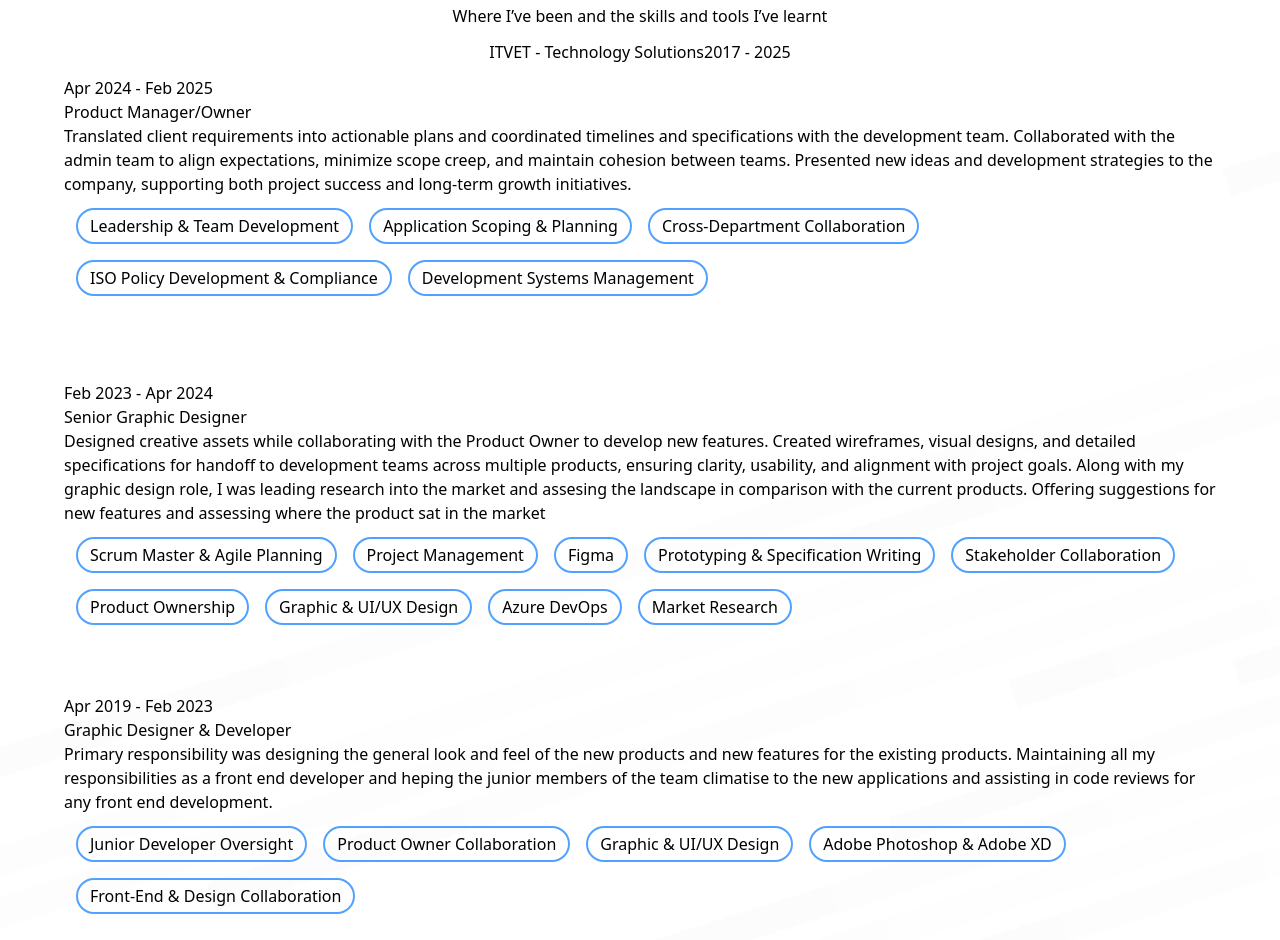
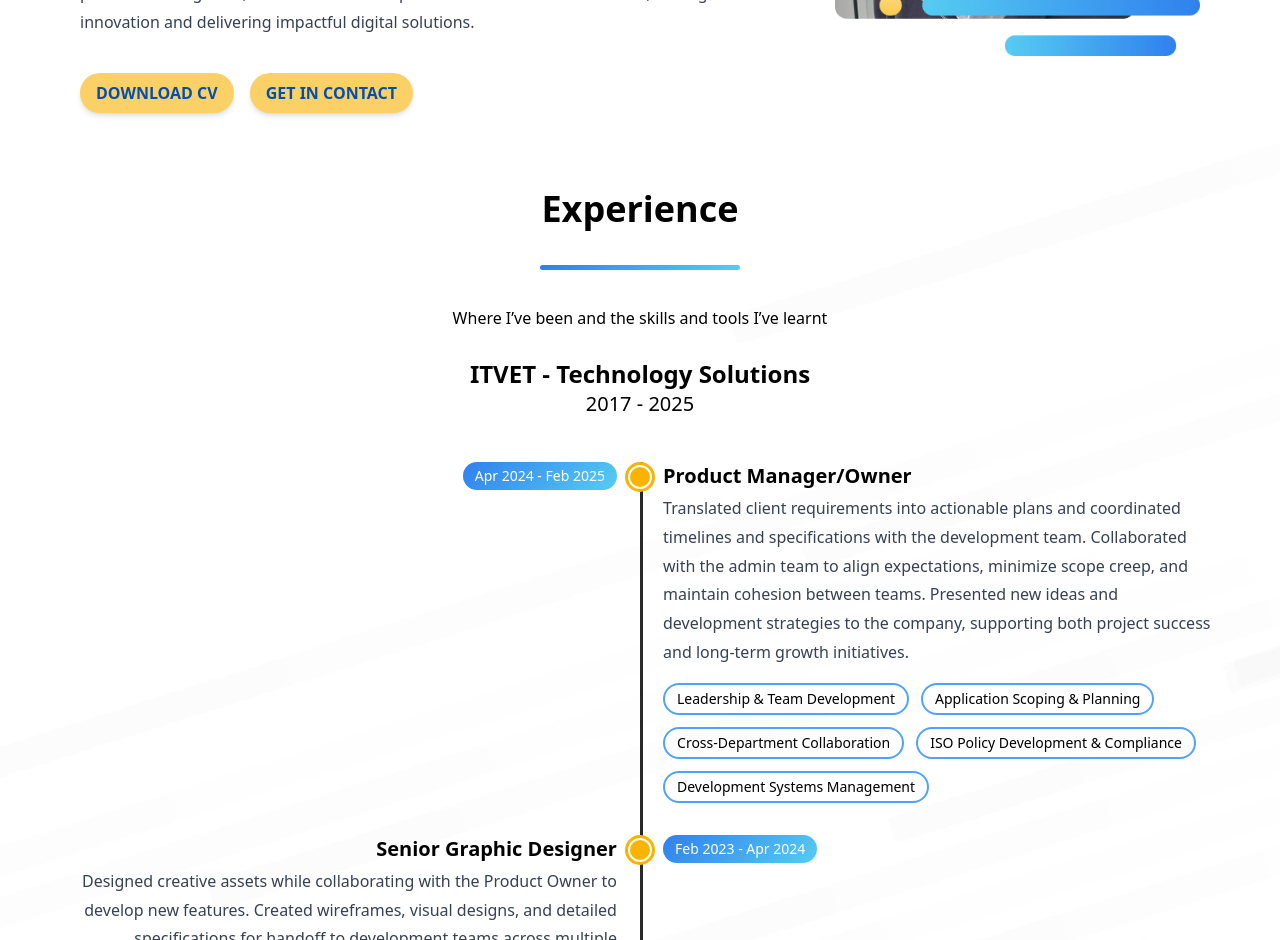
Before and after one commit to JD2410/portfolio, a React (Vite) app: page / in a window 1280 px wide. Shown: the part 1860-2800 px from the top of the page. Built offline with nearby package versions, Linux system fonts and the light colour scheme.

Commit message:
experincebase styling for skills, about and experience

```diff
--- a/src/components/about/about.jsx
+++ b/src/components/about/about.jsx
@@ -5,8 +5,9 @@
         <section className="flex flex-col items-center">
             <div className="max-w-6xl p-4 grid grid-cols-12 gap-4 sm:h-[50vh] md:h-[32rem] content-center">
                 <div className="col-span-7 self-center">
-                    <h1>About Me</h1>
-                    <p className="pb-3">I’m a highly adaptable product owner with a strong background in front-end development, design, and product management. Having led cross-functional teams and worked hands-on in UI/UX and development, I bridge the gap between technical execution and strategic decision-making. I excel at aligning business objectives with user needs, ensuring products deliver real value through a combination of stakeholder collaboration and data-driven decisions. With strong communication and problem-solving skills, I thrive in both independent and team environments, driving innovation and delivering impactful digital solutions.</p>
+                    <h1 className="text-left text-4xl font-bold">About Me</h1>
+                    <hr className="hr-underline mt-5 mb-5 rounded-sm" />
+                    <p className="pb-3 leading-[1.8rem] text-gray-700">I’m a highly adaptable product owner with a strong background in front-end development, design, and product management. Having led cross-functional teams and worked hands-on in UI/UX and development, I bridge the gap between technical execution and strategic decision-making. I excel at aligning business objectives with user needs, ensuring products deliver real value through a combination of stakeholder collaboration and data-driven decisions. With strong communication and problem-solving skills, I thrive in both independent and team environments, driving innovation and delivering impactful digital solutions.</p>
                     <ActionButtons />
                 </div>
                 <div className="col-span-5">
--- a/src/components/action/action.jsx
+++ b/src/components/action/action.jsx
@@ -1,8 +1,8 @@
 const ActionButtons = () => {
     return(
         <div className="flex space-x-4 pt-6">
-        <a href="#" className="btn bg-[#FBD167] hover:bg-yellow-300 text-[#004FB2] font-bold py-2 px-4 rounded-3xl transition-colors duration-200">Get in Contact</a>
-        <a href="#" className="btn bg-[#FBD167] hover:bg-yellow-300 text-[#004FB2] font-bold py-2 px-4 rounded-3xl transition-colors duration-200" download>Download CV</a>
+            <a href="#" className="btn bg-[#FBD167] hover:bg-yellow-300 text-[#004FB2] font-bold py-2 px-4 rounded-3xl transition-colors duration-200 shadow-md uppercase" download>Download CV</a>
+            <a href="#" className="btn bg-[#FBD167] hover:bg-yellow-300 text-[#004FB2] font-bold py-2 px-4 rounded-3xl transition-colors duration-200 shadow-md uppercase">Get in Contact</a>
         </div>
     )
 }
--- /dev/null
+++ b/src/components/experience/experience.css
@@ -0,0 +1,34 @@
+.timeline-indi {
+    border-radius: 50%;
+    height: 30px;
+    width: 30px;
+    display: block;
+    border: 3px solid #F9B300;
+    background-color: #fff;
+    position: absolute;
+    left: calc(50% - 15px);
+    top: 0;
+    z-index: 5;
+}
+.timeline-indi:before {
+    left: calc(50% - 10px);
+    top: calc(50% - 10px);
+    width: 20px;
+    height: 20px;
+    display: block;
+    content: "";
+    background-color: #F9B300;
+    border-radius: 50%;
+    position: absolute;
+}
+.experience-list:after {
+    content: "";
+    width: 3px;
+    background-color: rgb(41, 41, 41);
+    height: 100%;
+    position: absolute;
+    left: 50%;
+    top: 0;
+    display: block;
+    z-index: 0;
+}
--- a/src/components/experience/experience.jsx
+++ b/src/components/experience/experience.jsx
@@ -1,86 +1,102 @@
+import './experience.css';
 const Experience = () => {
     return (
         <>
         <section className="p-4 flex flex-col gap-3 items-center">
-            <h1 className="text-center">Experience</h1>
-            <p className="text-center">Where I’ve been and the skills and tools I’ve learnt</p>
-            <h2>ITVET - Technology Solutions<span>2017 - 2025</span></h2>
-            <article className="pb-8 max-w-6xl">
-                <div>Apr 2024 - Feb 2025</div>
-                <h3>Product Manager/Owner</h3>
-                <p>Translated client requirements into actionable plans and coordinated timelines and specifications with the development team. Collaborated with the admin team to align expectations, minimize scope creep, and maintain cohesion between teams. Presented new ideas and development strategies to the company, supporting both project success and long-term growth initiatives.</p>
-                <ul className="flex flex-wrap gap-4 p-3 text-center">
-                    <li className="border-blue-400 border-2 pt-1 pb-1 pl-3 pr-3 rounded-3xl">Leadership & Team Development</li>
-                    <li className="border-blue-400 border-2 pt-1 pb-1 pl-3 pr-3 rounded-3xl">Application Scoping & Planning</li>
-                    <li className="border-blue-400 border-2 pt-1 pb-1 pl-3 pr-3 rounded-3xl">Cross-Department Collaboration</li>
-                    <li className="border-blue-400 border-2 pt-1 pb-1 pl-3 pr-3 rounded-3xl">ISO Policy Development & Compliance</li>
-                    <li className="border-blue-400 border-2 pt-1 pb-1 pl-3 pr-3 rounded-3xl">Development Systems Management</li>
+            <h1 className="text-center text-4xl font-bold">Experience</h1>
+            <hr className="hr-underline mt-6 mb-6 min-w-[200px] rounded-sm" />
+            <p className="text-center mb-4">Where I’ve been and the skills and tools I’ve learnt</p>
+            <h2 className="text-center text-2xl font-bold mb-8">ITVET - Technology Solutions<span className="block font-normal text-xl text-center">2017 - 2025</span></h2>
+            <div className="max-w-6xl experience-list relative">
+                <article className="pb-8 md:pl-[52%] relative">
+                    <div className="absolute text-right w-[48%] left-0">
+                        <p className="blue-gradient text-white pt-1 pr-3 pb-1 pl-3 inline-block rounded-2xl text-sm">Apr 2024 - Feb 2025</p>
+                    </div>
+                    <div className="timeline-indi"></div>
+                    <h3 className="text-xl font-bold mb-1">Product Manager/Owner</h3>
+                    <p className="pb-4 leading-[1.8rem] text-gray-700">Translated client requirements into actionable plans and coordinated timelines and specifications with the development team. Collaborated with the admin team to align expectations, minimize scope creep, and maintain cohesion between teams. Presented new ideas and development strategies to the company, supporting both project success and long-term growth initiatives.</p>
+                    <ul className="flex flex-wrap gap-3 text-center">
+                        <li className="border-blue-400 border-2 pt-1 pb-1 pl-3 pr-3 rounded-3xl text-sm">Leadership & Team Development</li>
+                        <li className="border-blue-400 border-2 pt-1 pb-1 pl-3 pr-3 rounded-3xl text-sm">Application Scoping & Planning</li>
+                        <li className="border-blue-400 border-2 pt-1 pb-1 pl-3 pr-3 rounded-3xl text-sm">Cross-Department Collaboration</li>
+                        <li className="border-blue-400 border-2 pt-1 pb-1 pl-3 pr-3 rounded-3xl text-sm">ISO Policy Development & Compliance</li>
+                        <li className="border-blue-400 border-2 pt-1 pb-1 pl-3 pr-3 rounded-3xl text-sm">Development Systems Management</li>
                     </ul>
                 </article>
-            <hr />
-            <article className="pb-4 pt-4 max-w-6xl">
-                <div>Feb 2023 - Apr 2024</div>
-                <h3>Senior Graphic Designer</h3>
-                <p>Designed creative assets while collaborating with the Product Owner to develop new features. Created wireframes, visual designs, and detailed specifications for handoff to development teams across multiple products, ensuring clarity, usability, and alignment with project goals. Along with my graphic design role, I was leading research into the market and assesing the landscape in comparison with the current products. Offering suggestions for new features and assessing where the product sat in the market</p>
-                <ul className="flex flex-wrap gap-4 p-3 text-center">
-                    <li className="border-blue-400 border-2 pt-1 pb-1 pl-3 pr-3 rounded-3xl">Scrum Master & Agile Planning</li>
-                    <li className="border-blue-400 border-2 pt-1 pb-1 pl-3 pr-3 rounded-3xl">Project Management</li>
-                    <li className="border-blue-400 border-2 pt-1 pb-1 pl-3 pr-3 rounded-3xl">Figma</li>
-                    <li className="border-blue-400 border-2 pt-1 pb-1 pl-3 pr-3 rounded-3xl">Prototyping & Specification Writing</li>
-                    <li className="border-blue-400 border-2 pt-1 pb-1 pl-3 pr-3 rounded-3xl">Stakeholder Collaboration</li>
-                    <li className="border-blue-400 border-2 pt-1 pb-1 pl-3 pr-3 rounded-3xl">Product Ownership</li>
-                    <li className="border-blue-400 border-2 pt-1 pb-1 pl-3 pr-3 rounded-3xl">Graphic & UI/UX Design</li>
-                    <li className="border-blue-400 border-2 pt-1 pb-1 pl-3 pr-3 rounded-3xl">Azure DevOps</li>
-                    <li className="border-blue-400 border-2 pt-1 pb-1 pl-3 pr-3 rounded-3xl">Market Research</li>
+                <article className="pb-8 md:pr-[52%] relative">
+                    <div className="absolute text-left w-[48%] right-0 ">
+                        <p className="blue-gradient text-white pt-1 pr-3 pb-1 pl-3 inline-block rounded-2xl text-sm">Feb 2023 - Apr 2024</p>
+                    </div>
+                    <div className="timeline-indi"></div>
+                    <h3 className="text-xl font-bold mb-1 text-right">Senior Graphic Designer</h3>
+                    <p className="pb-4 leading-[1.8rem] text-gray-700 text-right">Designed creative assets while collaborating with the Product Owner to develop new features. Created wireframes, visual designs, and detailed specifications for handoff to development teams across multiple products, ensuring clarity, usability, and alignment with project goals. Along with my graphic design role, I was leading research into the market and assesing the landscape in comparison with the current products. Offering suggestions for new features and assessing where the product sat in the market</p>
+                    <ul className="flex flex-wrap gap-3 text-center justify-end">
+                        <li className="border-blue-400 border-2 pt-1 pb-1 pl-3 pr-3 rounded-3xl text-sm">Scrum Master & Agile Planning</li>
+                        <li className="border-blue-400 border-2 pt-1 pb-1 pl-3 pr-3 rounded-3xl text-sm">Project Management</li>
+                        <li className="border-blue-400 border-2 pt-1 pb-1 pl-3 pr-3 rounded-3xl text-sm">Figma</li>
+                        <li className="border-blue-400 border-2 pt-1 pb-1 pl-3 pr-3 rounded-3xl text-sm">Prototyping & Specification Writing</li>
+                        <li className="border-blue-400 border-2 pt-1 pb-1 pl-3 pr-3 rounded-3xl text-sm">Stakeholder Collaboration</li>
+                        <li className="border-blue-400 border-2 pt-1 pb-1 pl-3 pr-3 rounded-3xl text-sm">Product Ownership</li>
+                        <li className="border-blue-400 border-2 pt-1 pb-1 pl-3 pr-3 rounded-3xl text-sm">Graphic & UI/UX Design</li>
+                        <li className="border-blue-400 border-2 pt-1 pb-1 pl-3 pr-3 rounded-3xl text-sm">Azure DevOps</li>
+                        <li className="border-blue-400 border-2 pt-1 pb-1 pl-3 pr-3 rounded-3xl text-sm">Market Research</li>
                     </ul>
                 </article>
-            <hr />
-            <article className="pb-4 pt-4 max-w-6xl">
-                <div>Apr 2019 - Feb 2023</div>
-                <h3>Graphic Designer & Developer</h3>
-                <p>Primary responsibility was designing the general look and feel of the new products and new features for the existing products. Maintaining all my responsibilities as a front end developer and heping the junior members of the team climatise to the new applications and assisting in code reviews for any front end development. </p>
-                <ul className="flex flex-wrap gap-4 p-3 text-center">
-                    <li className="border-blue-400 border-2 pt-1 pb-1 pl-3 pr-3 rounded-3xl">Junior Developer Oversight</li>
-                    <li className="border-blue-400 border-2 pt-1 pb-1 pl-3 pr-3 rounded-3xl">Product Owner Collaboration</li>
-                    <li className="border-blue-400 border-2 pt-1 pb-1 pl-3 pr-3 rounded-3xl">Graphic & UI/UX Design</li>
-                    <li className="border-blue-400 border-2 pt-1 pb-1 pl-3 pr-3 rounded-3xl">Adobe Photoshop & Adobe XD</li>
-                    <li className="border-blue-400 border-2 pt-1 pb-1 pl-3 pr-3 rounded-3xl">Front-End & Design Collaboration</li>
+                <article className="pb-8 md:pl-[52%] relative">
+                    <div className="absolute text-right w-[48%] left-0">
+                        <p className="blue-gradient text-white pt-1 pr-3 pb-1 pl-3 inline-block rounded-2xl text-sm">Apr 2019 - Feb 2023</p>
+                    </div>
+                    <div className="timeline-indi"></div>
+                    <h3 className="text-xl font-bold mb-1">Graphic Designer & Developer</h3>
+                    <p className="pb-4 leading-[1.8rem] text-gray-700">Primary responsibility was designing the general look and feel of the new products and new features for the existing products. Maintaining all my responsibilities as a front end developer and heping the junior members of the team climatise to the new applications and assisting in code reviews for any front end development. </p>
+                    <ul className="flex flex-wrap gap-3 text-center">
+                        <li className="border-blue-400 border-2 pt-1 pb-1 pl-3 pr-3 rounded-3xl text-sm">Junior Developer Oversight</li>
+                        <li className="border-blue-400 border-2 pt-1 pb-1 pl-3 pr-3 rounded-3xl text-sm">Product Owner Collaboration</li>
+                        <li className="border-blue-400 border-2 pt-1 pb-1 pl-3 pr-3 rounded-3xl text-sm">Graphic & UI/UX Design</li>
+                        <li className="border-blue-400 border-2 pt-1 pb-1 pl-3 pr-3 rounded-3xl text-sm">Adobe Photoshop & Adobe XD</li>
+                        <li className="border-blue-400 border-2 pt-1 pb-1 pl-3 pr-3 rounded-3xl text-sm">Front-End & Design Collaboration</li>
                     </ul>
                 </article>
-            <hr />
-            <article className="pb-4 pt-4 max-w-6xl">
-                <div>Sep 2017 - Apr 2019</div>
-                <h3>Front End Developer</h3>
-                <p>Responsible for managing and developing marketing websites both in Wordpress and MVC application. Implementing new features within the application implementing new libraries and business logic. Using a bespoke internal ticketing system to manage my time kept all tasks on schedule. Implementing bespoke website designs for clients' marketing based on an existing bespoke CMS system.</p>
-                <ul className="flex flex-wrap gap-4 p-3 text-center">
-                    <li className="border-blue-400 border-2 pt-1 pb-1 pl-3 pr-3 rounded-3xl">Time Management</li>
-                    <li className="border-blue-400 border-2 pt-1 pb-1 pl-3 pr-3 rounded-3xl">HTML</li>
-                    <li className="border-blue-400 border-2 pt-1 pb-1 pl-3 pr-3 rounded-3xl">CSS</li>
-                    <li className="border-blue-400 border-2 pt-1 pb-1 pl-3 pr-3 rounded-3xl">JavaScript</li>
-                    <li className="border-blue-400 border-2 pt-1 pb-1 pl-3 pr-3 rounded-3xl">jQuery</li>
-                    <li className="border-blue-400 border-2 pt-1 pb-1 pl-3 pr-3 rounded-3xl">MVC Frameworks</li>
-                    <li className="border-blue-400 border-2 pt-1 pb-1 pl-3 pr-3 rounded-3xl">WordPress Plugin Development</li>
-                    <li className="border-blue-400 border-2 pt-1 pb-1 pl-3 pr-3 rounded-3xl">WordPress Theme Management</li>
-                    <li className="border-blue-400 border-2 pt-1 pb-1 pl-3 pr-3 rounded-3xl">Designer & Developer Collaboration</li>
-                    <li className="border-blue-400 border-2 pt-1 pb-1 pl-3 pr-3 rounded-3xl">Translating Client Designs</li>
+                <article className="pb-8 md:pr-[52%] relative">
+                    <div className="absolute text-left w-[48%] right-0 ">
+                        <p className="blue-gradient text-white pt-1 pr-3 pb-1 pl-3 inline-block rounded-2xl text-sm">Sep 2017 - Apr 2019</p>
+                    </div>
+                    <div className="timeline-indi"></div>
+                    <h3 className="text-xl font-bold mb-1 text-right">Front End Developer</h3>
+                    <p className="pb-4 leading-[1.8rem] text-gray-700 text-right">Responsible for managing and developing marketing websites both in Wordpress and MVC application. Implementing new features within the application implementing new libraries and business logic. Using a bespoke internal ticketing system to manage my time kept all tasks on schedule. Implementing bespoke website designs for clients' marketing based on an existing bespoke CMS system.</p>
+                    <ul className="flex flex-wrap gap-3 text-center justify-end">
+                        <li className="border-blue-400 border-2 pt-1 pb-1 pl-3 pr-3 rounded-3xl text-sm">Time Management</li>
+                        <li className="border-blue-400 border-2 pt-1 pb-1 pl-3 pr-3 rounded-3xl text-sm">HTML</li>
+                        <li className="border-blue-400 border-2 pt-1 pb-1 pl-3 pr-3 rounded-3xl text-sm">CSS</li>
+                        <li className="border-blue-400 border-2 pt-1 pb-1 pl-3 pr-3 rounded-3xl text-sm">JavaScript</li>
+                        <li className="border-blue-400 border-2 pt-1 pb-1 pl-3 pr-3 rounded-3xl text-sm">jQuery</li>
+                        <li className="border-blue-400 border-2 pt-1 pb-1 pl-3 pr-3 rounded-3xl text-sm">MVC Frameworks</li>
+                        <li className="border-blue-400 border-2 pt-1 pb-1 pl-3 pr-3 rounded-3xl text-sm">WordPress Plugin Development</li>
+                        <li className="border-blue-400 border-2 pt-1 pb-1 pl-3 pr-3 rounded-3xl text-sm">WordPress Theme Management</li>
+                        <li className="border-blue-400 border-2 pt-1 pb-1 pl-3 pr-3 rounded-3xl text-sm">Designer & Developer Collaboration</li>
+                        <li className="border-blue-400 border-2 pt-1 pb-1 pl-3 pr-3 rounded-3xl text-sm">Translating Client Designs</li>
                     </ul>
             </article>
-            <h2 className="text-center">Horizonhobby UK<span>2006 - 2017</span></h2>
-            <article className="pb-4 pt-4 max-w-6xl">
-                <div>Sep 2017 - Apr 2019</div>
-                <h3>Web Developer / Videographer / Content Administrator</h3>
-                <p>Responsible for various tasks but focused primarily on web development of the B2C website and content administration of the B2B website. Producing promotional videos for web, YouTube and in-store marketing. My resposibilities included: researching and implementing any and all digital media initiatives.</p>
-                <ul className="flex flex-wrap gap-4 p-3 text-center">
-                    <li className="border-blue-400 border-2 pt-1 pb-1 pl-3 pr-3 rounded-3xl">Website Usability, SEO & Browser Compatibility</li>
-                    <li className="border-blue-400 border-2 pt-1 pb-1 pl-3 pr-3 rounded-3xl">Site Testing, Debugging & Error Resolution</li>
-                    <li className="border-blue-400 border-2 pt-1 pb-1 pl-3 pr-3 rounded-3xl">Front-End Development (HTML, CSS, JavaScript)</li>
-                    <li className="border-blue-400 border-2 pt-1 pb-1 pl-3 pr-3 rounded-3xl">Social Media Management</li>
-                    <li className="border-blue-400 border-2 pt-1 pb-1 pl-3 pr-3 rounded-3xl">Image Processing</li>
-                    <li className="border-blue-400 border-2 pt-1 pb-1 pl-3 pr-3 rounded-3xl">Translating Designs to Websites</li>
-                    <li className="border-blue-400 border-2 pt-1 pb-1 pl-3 pr-3 rounded-3xl">Print Layout and Design</li>
-                    <li className="border-blue-400 border-2 pt-1 pb-1 pl-3 pr-3 rounded-3xl">Email Campaign Management (Mailchimp)</li>
-                    <li className="border-blue-400 border-2 pt-1 pb-1 pl-3 pr-3 rounded-3xl">Film Editing</li>
-                    <li className="border-blue-400 border-2 pt-1 pb-1 pl-3 pr-3 rounded-3xl">B2B Content Administration</li>
+            <div className='relative'>
+                <div className="timeline-indi"></div>
+            </div>
+            </div>
+            <h2 className="text-center text-2xl font-bold mt-8">Horizon Hobby UK<span className="block font-normal text-xl text-center">2006 - 2017</span></h2>
+            <article className="pb-4 max-w-6xl text-center w-3xl">
+                <div className="blue-gradient text-white pt-1 pr-3 pb-1 pl-3 rounded-2xl text-sm mb-8 inline-block">Sep 2017 - Apr 2019</div>
+                <h3 className="text-xl font-bold mb-1">Web Developer / Videographer / Content Administrator</h3>
+                <p className='pb-4 leading-[1.8rem] text-gray-700'>Responsible for various tasks but focused primarily on web development of the B2C website and content administration of the B2B website. Producing promotional videos for web, YouTube and in-store marketing. My resposibilities included: researching and implementing any and all digital media initiatives.</p>
+                <ul className="flex flex-wrap gap-3 justify-center">
+                    <li className="border-blue-400 border-2 pt-1 pb-1 pl-3 pr-3 rounded-3xl text-sm">Website Usability, SEO & Browser Compatibility</li>
+                    <li className="border-blue-400 border-2 pt-1 pb-1 pl-3 pr-3 rounded-3xl text-sm">Site Testing, Debugging & Error Resolution</li>
+                    <li className="border-blue-400 border-2 pt-1 pb-1 pl-3 pr-3 rounded-3xl text-sm">Front-End Development (HTML, CSS, JavaScript)</li>
+                    <li className="border-blue-400 border-2 pt-1 pb-1 pl-3 pr-3 rounded-3xl text-sm">Social Media Management</li>
+                    <li className="border-blue-400 border-2 pt-1 pb-1 pl-3 pr-3 rounded-3xl text-sm">Image Processing</li>
+                    <li className="border-blue-400 border-2 pt-1 pb-1 pl-3 pr-3 rounded-3xl text-sm">Translating Designs to Websites</li>
+                    <li className="border-blue-400 border-2 pt-1 pb-1 pl-3 pr-3 rounded-3xl text-sm">Print Layout and Design</li>
+                    <li className="border-blue-400 border-2 pt-1 pb-1 pl-3 pr-3 rounded-3xl text-sm">Email Campaign Management (Mailchimp)</li>
+                    <li className="border-blue-400 border-2 pt-1 pb-1 pl-3 pr-3 rounded-3xl text-sm">Film Editing</li>
+                    <li className="border-blue-400 border-2 pt-1 pb-1 pl-3 pr-3 rounded-3xl text-sm">B2B Content Administration</li>
                 </ul>
             </article>
         </section>
--- a/src/index.css
+++ b/src/index.css
@@ -10,3 +10,13 @@
   background: url("./assets/background.svg") repeat-y 700px center,
    url("./assets/background.svg") repeat-y top center;
 }
+hr.hr-underline {
+  border: none;
+  height: 5px;
+  display: block;
+  background: linear-gradient(-45deg, #56CCF2, #2F80ED);;
+}
+
+.blue-gradient {
+  background: linear-gradient(-45deg, #56CCF2, #2F80ED);;
+}
```
Also changed, not shown: src/components/skills/skills.jsx (+8 -7 lines). Lines whose indentation alone changed are shown as unchanged.
